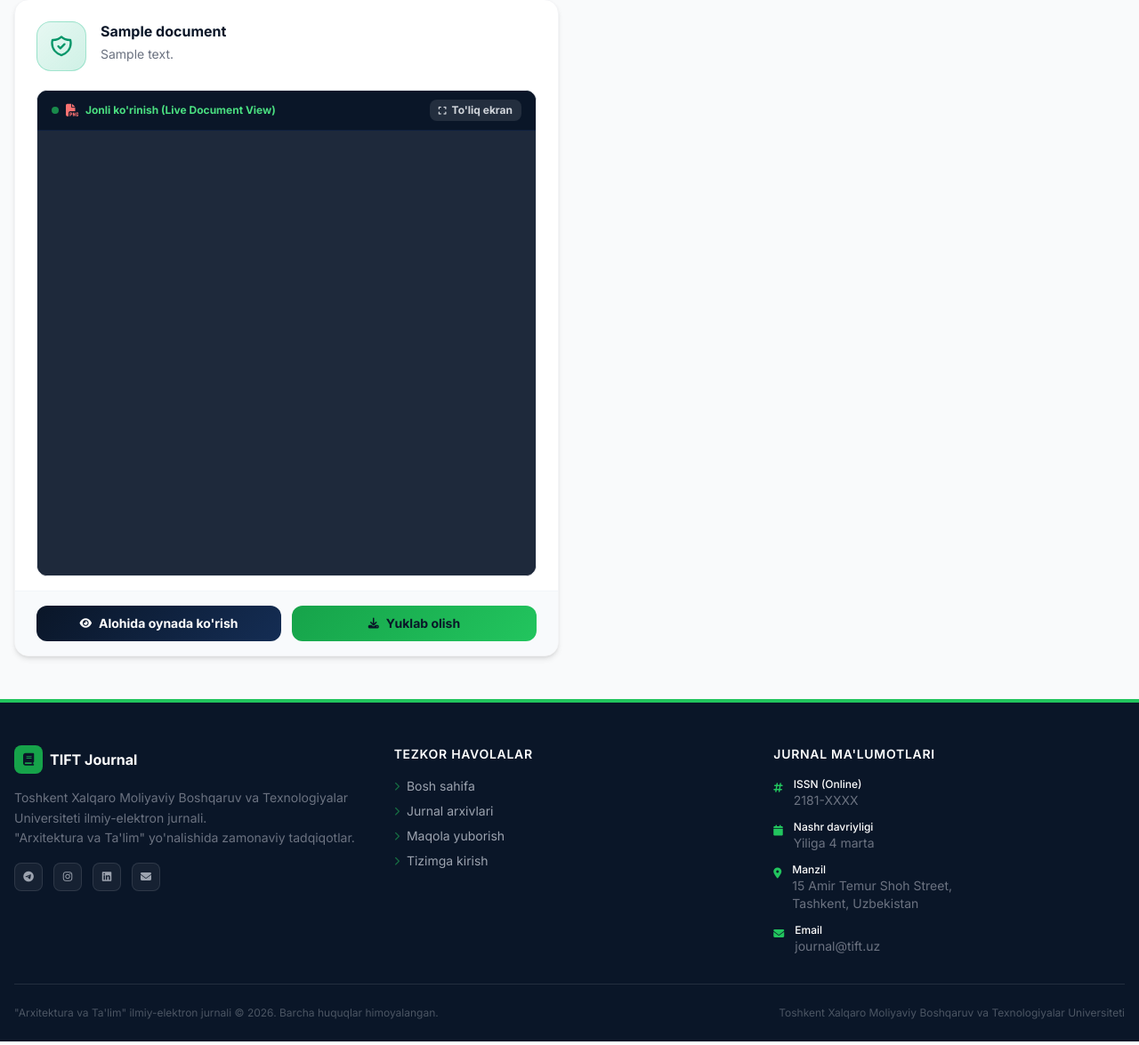
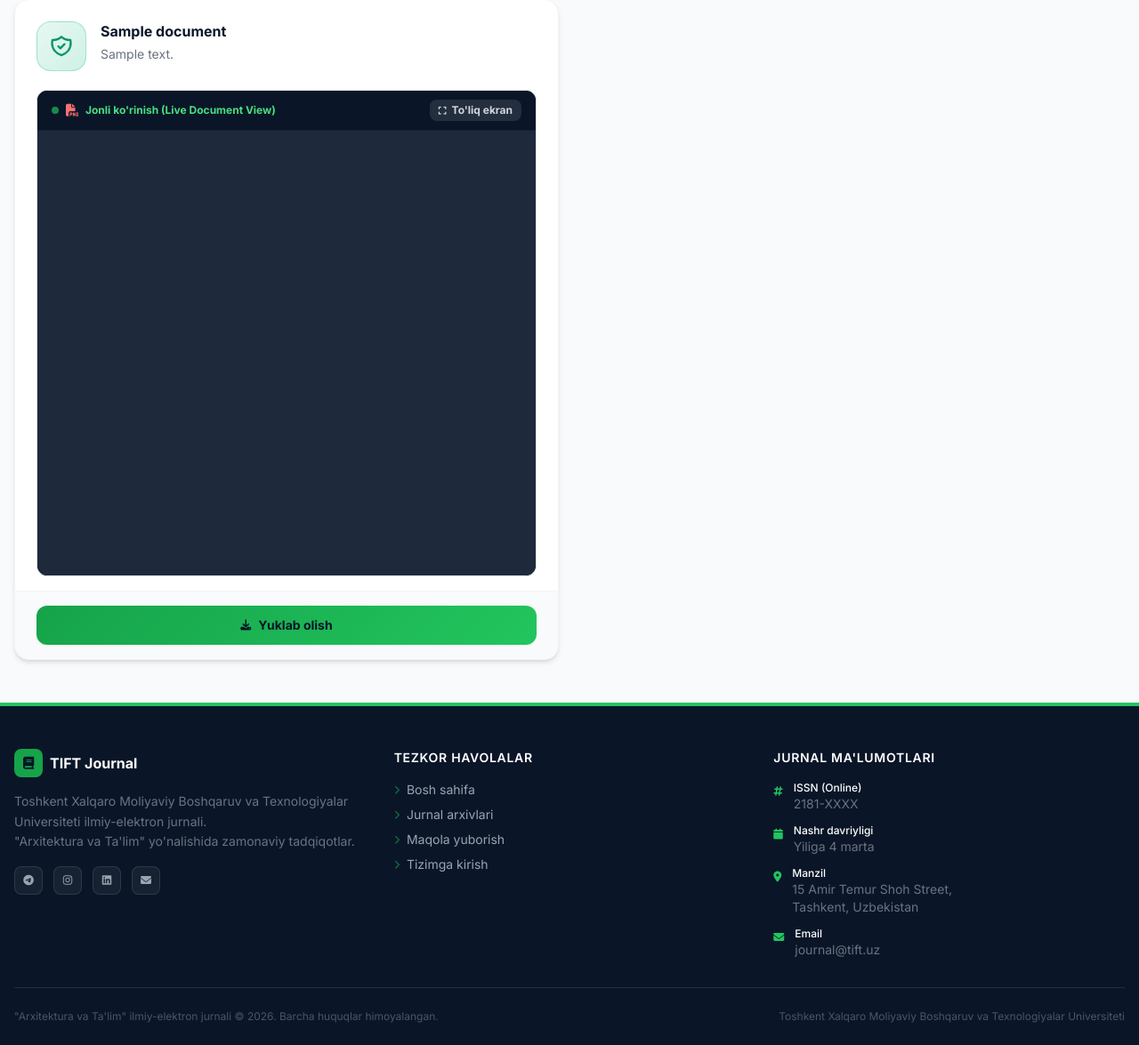
Before and after one commit to zzokirov/Tift_ojs_journal, a Django app: page /documents/ in a window 1280 px wide. Shown: the part 365-1540 px from the top of the page at 89% size. Run offline with Django 5.2, Linux system fonts and the light colour scheme; tables that the repository leaves empty hold one stand-in row (values such as "Sample post").

Commit message:
Remove extra view button for normative documents

```diff
--- a/templates/documents.html
+++ b/templates/documents.html
@@ -141,19 +141,14 @@
 
                     <div class="px-6 py-4 flex gap-3" style="background:#f8fafc;border-top:1px solid #f1f5f9;">
                         {% if doc.file %}
-                            <a href="{{ doc.file.url }}" target="_blank"
-                               class="flex-1 flex items-center justify-center gap-2 font-bold text-sm py-2.5 rounded-xl transition-all hover:scale-[1.02]"
-                               style="background:linear-gradient(135deg,#0a1628,#142d54);color:white;">
-                                <i class="fas fa-eye text-xs"></i> Alohida oynada ko'rish
-                            </a>
                             <a href="{{ doc.file.url }}" download
-                               class="flex-1 flex items-center justify-center gap-2 font-bold text-sm py-2.5 rounded-xl transition-all hover:scale-[1.02]"
+                               class="w-full flex items-center justify-center gap-2 font-bold text-sm py-3 rounded-xl transition-all hover:scale-[1.01] shadow-sm"
                                style="background:linear-gradient(135deg,#16a34a,#22c55e);color:#0a1628;">
                                 <i class="fas fa-download text-xs"></i> Yuklab olish
                             </a>
                         {% elif doc.url %}
                             <a href="{{ doc.url }}" target="_blank"
-                               class="flex-1 flex items-center justify-center gap-2 font-bold text-sm py-2.5 rounded-xl transition-all hover:scale-[1.02]"
+                               class="w-full flex items-center justify-center gap-2 font-bold text-sm py-3 rounded-xl transition-all hover:scale-[1.01] shadow-sm"
                                style="background:linear-gradient(135deg,#0a1628,#142d54);color:white;">
                                 <i class="fas fa-external-link-alt text-xs"></i> Tashqi havolada ko'rish
                             </a>
```
